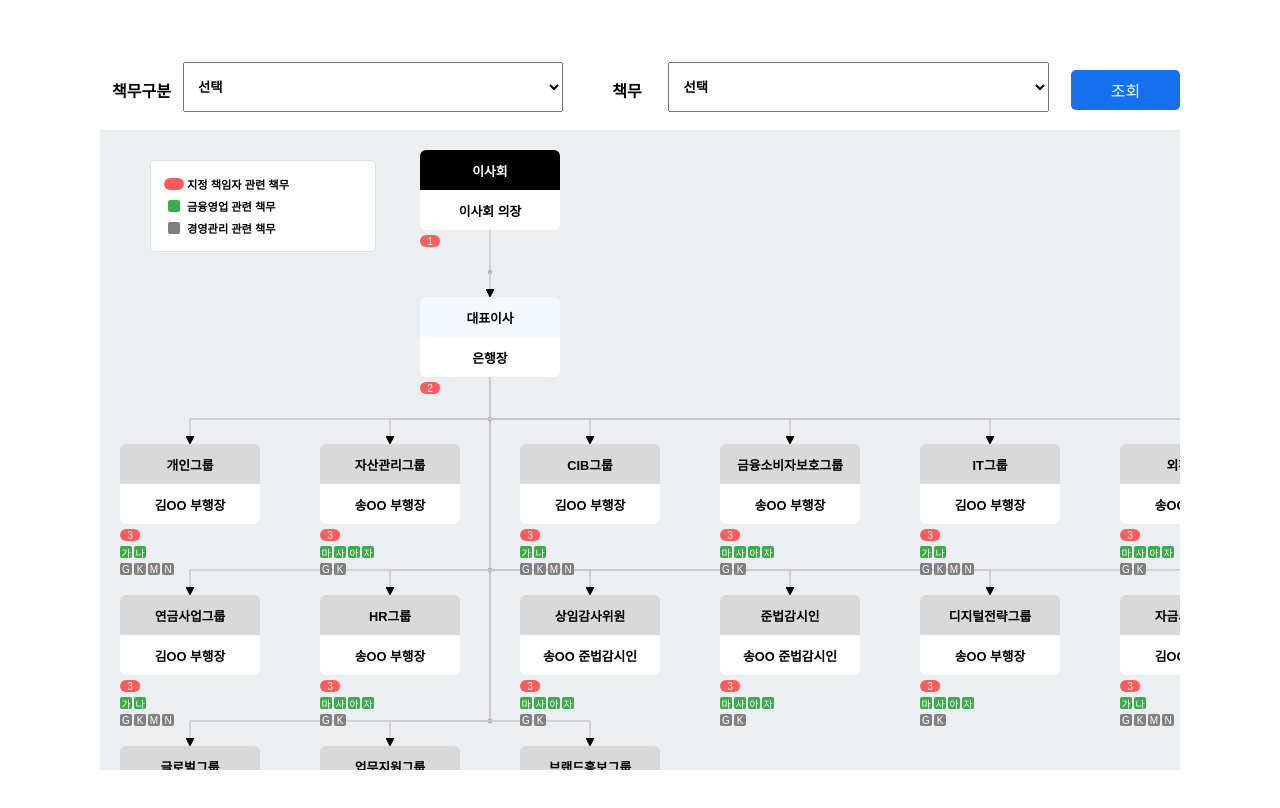
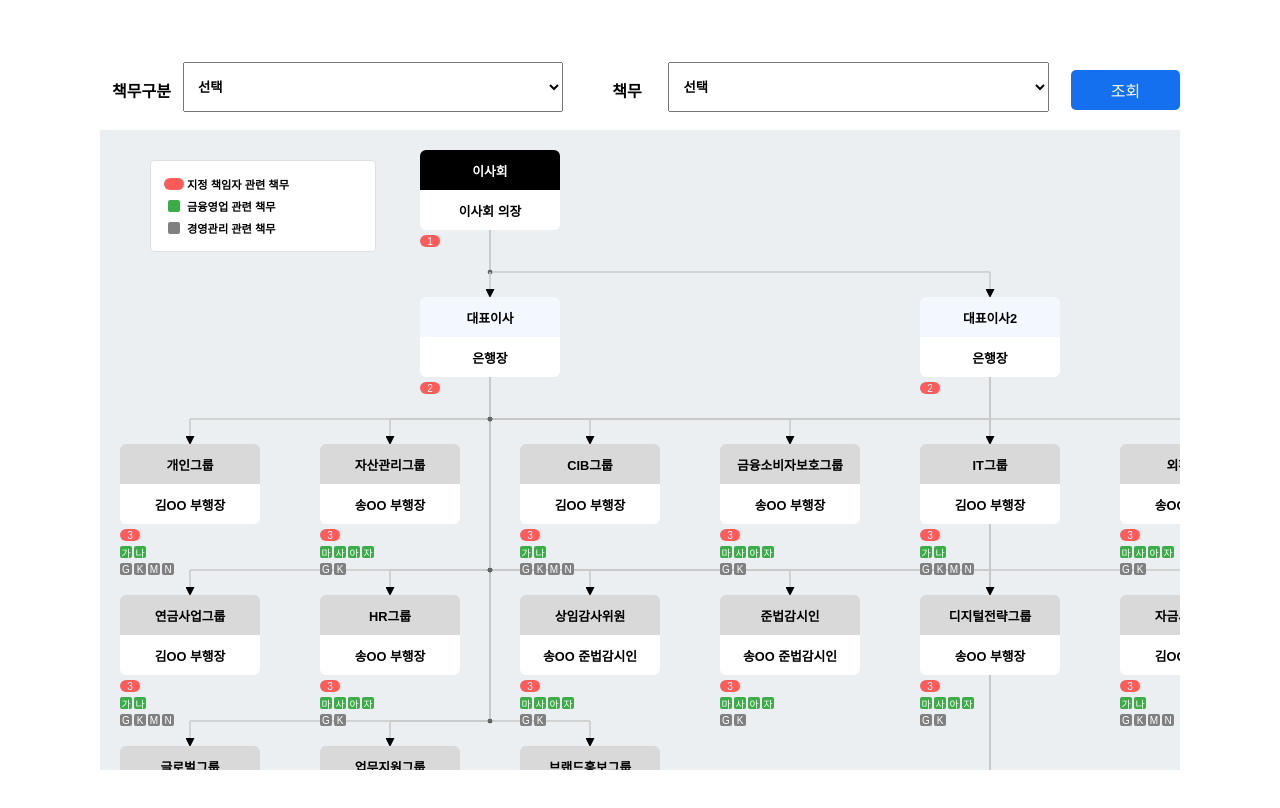
Before and after one commit to jaewon906/responsibility-diagram, a Vue app: page / in a window 1280 px wide. Shown: the top 808 px of the page. Built offline with nearby package versions, Linux system fonts and the light colour scheme; a web font is replaced by a local one.

Commit message:
modify data, refactored marker rendering order

```diff
--- a/src/components/DiagramPage.vue
+++ b/src/components/DiagramPage.vue
@@ -11,6 +11,16 @@
 
     <!--draw line-->
     <svg id="lines" :style="'height:'+height+'; width:'+width + '; min-width:700px;'" class="lines" xmlns="http://www.w3.org/2000/svg">
+      <line id="line_middle"
+            v-for="(line, idx) in data.lines"
+            :key="idx"
+            :x1="line.x1"
+            :y1="line.y2-20"
+            :x2="line.x2"
+            :y2="line.y2-20"
+            stroke="rgb(200,200,200)"
+            stroke-width="1.5"
+      />
       <line id="line_start"
             v-for="(line, idx) in data.lines"
             :key="idx"
@@ -21,16 +31,6 @@
             stroke="rgb(200,200,200)"
             stroke-width="1.5"
             marker-end="url(#dot)"
-      />
-      <line id="line_middle"
-            v-for="(line, idx) in data.lines"
-            :key="idx"
-            :x1="line.x1"
-            :y1="line.y2-20"
-            :x2="line.x2"
-            :y2="line.y2-20"
-            stroke="rgb(200,200,200)"
-            stroke-width="1.5"
       />
       <line id="line_end"
             v-for="(line, idx) in data.lines"
@@ -48,7 +48,7 @@
           <path d="M0,0 L10,5 L0,10" fill="black" />
         </marker>
         <marker id="dot" viewBox="0 0 10 10" refX="5" refY="5" markerWidth="5" markerHeight="5" orient="auto">
-          <circle cx="5" cy="5" r="3" fill="rgb(180,180,180)" />
+          <circle cx="5" cy="5" r="3" fill="rgb(100,100,100)" />
         </marker>
       </defs>
     </svg>
--- a/src/dummy.js
+++ b/src/dummy.js
@@ -171,89 +171,89 @@ const dummy = [
                     }
                 ]
             },
-            // {
-            //     groupCd:'CEO2',
-            //     upGroupCd:'CNCL',
-            //     groupNm:'대표이사2',
-            //     lvl:'2',
-            //     userNm:'은행장',
-            //     responsibilityCd: ['2'],
-            //     financeResponsibilityCd: [],
-            //     managementResponsibilityCd: [],
-            //     children:[
-            //         {
-            //             groupCd:'개인2',
-            //             upGroupCd:'CEO2',
-            //             groupNm:'개인그룹2',
-            //             lvl:'3',
-            //             userNm:'김OO 부행장',
-            //             responsibilityCd: ['3'],
-            //             financeResponsibilityCd: ['가', '나'],
-            //             managementResponsibilityCd: ['D','E','G','K','M','N'],
-            //         },
-            //         {
-            //             groupCd:'자산관리2',
-            //             upGroupCd:'CEO2',
-            //             groupNm:'자산관리그룹2',
-            //             lvl:'3',
-            //             userNm:'송OO 부행장',
-            //             responsibilityCd: ['3'],
-            //             financeResponsibilityCd: ['다','사','아','자'],
-            //             managementResponsibilityCd: ['D','F','G','K'],
-            //         },
-            //         {
-            //             groupCd:'CIB2',
-            //             upGroupCd:'CEO2',
-            //             groupNm:'CIB그룹2',
-            //             lvl:'3',
-            //             userNm:'김OO 부행장',
-            //             responsibilityCd: ['3'],
-            //             financeResponsibilityCd: ['가', '나'],
-            //             managementResponsibilityCd: ['E','G','K','M','N'],
-            //         },
-            //         {
-            //             groupCd:'금융소비자보호2',
-            //             upGroupCd:'CEO2',
-            //             groupNm:'금융소비자보호그룹2',
-            //             lvl:'3',
-            //             userNm:'송OO 부행장',
-            //             responsibilityCd: ['3'],
-            //             financeResponsibilityCd: ['다','사','아','자'],
-            //             managementResponsibilityCd: ['G','K'],
-            //         },
-            //         {
-            //             groupCd:'IT2',
-            //             upGroupCd:'CEO2',
-            //             groupNm:'IT그룹2',
-            //             lvl:'3',
-            //             userNm:'김OO 부행장',
-            //             responsibilityCd: ['3'],
-            //             financeResponsibilityCd: ['가', '나'],
-            //             managementResponsibilityCd: [],
-            //         },
-            //         {
-            //             groupCd:'외환2',
-            //             upGroupCd:'CEO2',
-            //             groupNm:'외환그룹2',
-            //             lvl:'3',
-            //             userNm:'송OO 부행장',
-            //             responsibilityCd: ['3'],
-            //             financeResponsibilityCd: ['마','사','아','자'],
-            //             managementResponsibilityCd: ['F','G','K'],
-            //         },
-            //         {
-            //             groupCd:'연금사업2',
-            //             upGroupCd:'CEO2',
-            //             groupNm:'연금사업그룹2',
-            //             lvl:'3',
-            //             userNm:'김OO 부행장',
-            //             responsibilityCd: ['3'],
-            //             financeResponsibilityCd: ['가', '나'],
-            //             managementResponsibilityCd: [],
-            //         },
-            //
-            //     ]
-            // }
+            {
+                groupCd:'CEO2',
+                upGroupCd:'CNCL',
+                groupNm:'대표이사2',
+                lvl:'2',
+                userNm:'은행장',
+                responsibilityCd: ['2'],
+                financeResponsibilityCd: [],
+                managementResponsibilityCd: [],
+                children:[
+                    {
+                        groupCd:'개인2',
+                        upGroupCd:'CEO2',
+                        groupNm:'개인그룹2',
+                        lvl:'3',
+                        userNm:'김OO 부행장',
+                        responsibilityCd: ['3'],
+                        financeResponsibilityCd: ['가', '나'],
+                        managementResponsibilityCd: ['D','E','G','K','M','N'],
+                    },
+                    {
+                        groupCd:'자산관리2',
+                        upGroupCd:'CEO2',
+                        groupNm:'자산관리그룹2',
+                        lvl:'3',
+                        userNm:'송OO 부행장',
+                        responsibilityCd: ['3'],
+                        financeResponsibilityCd: ['다','사','아','자'],
+                        managementResponsibilityCd: ['D','F','G','K'],
+                    },
+                    {
+                        groupCd:'CIB2',
+                        upGroupCd:'CEO2',
+                        groupNm:'CIB그룹2',
+                        lvl:'3',
+                        userNm:'김OO 부행장',
+                        responsibilityCd: ['3'],
+                        financeResponsibilityCd: ['가', '나'],
+                        managementResponsibilityCd: ['E','G','K','M','N'],
+                    },
+                    {
+                        groupCd:'금융소비자보호2',
+                        upGroupCd:'CEO2',
+                        groupNm:'금융소비자보호그룹2',
+                        lvl:'3',
+                        userNm:'송OO 부행장',
+                        responsibilityCd: ['3'],
+                        financeResponsibilityCd: ['다','사','아','자'],
+                        managementResponsibilityCd: ['G','K'],
+                    },
+                    {
+                        groupCd:'IT2',
+                        upGroupCd:'CEO2',
+                        groupNm:'IT그룹2',
+                        lvl:'3',
+                        userNm:'김OO 부행장',
+                        responsibilityCd: ['3'],
+                        financeResponsibilityCd: ['가', '나'],
+                        managementResponsibilityCd: [],
+                    },
+                    {
+                        groupCd:'외환2',
+                        upGroupCd:'CEO2',
+                        groupNm:'외환그룹2',
+                        lvl:'3',
+                        userNm:'송OO 부행장',
+                        responsibilityCd: ['3'],
+                        financeResponsibilityCd: ['마','사','아','자'],
+                        managementResponsibilityCd: ['F','G','K'],
+                    },
+                    {
+                        groupCd:'연금사업2',
+                        upGroupCd:'CEO2',
+                        groupNm:'연금사업그룹2',
+                        lvl:'3',
+                        userNm:'김OO 부행장',
+                        responsibilityCd: ['3'],
+                        financeResponsibilityCd: ['가', '나'],
+                        managementResponsibilityCd: [],
+                    },
+
+                ]
+            }
         ]
     },
 ]
```
